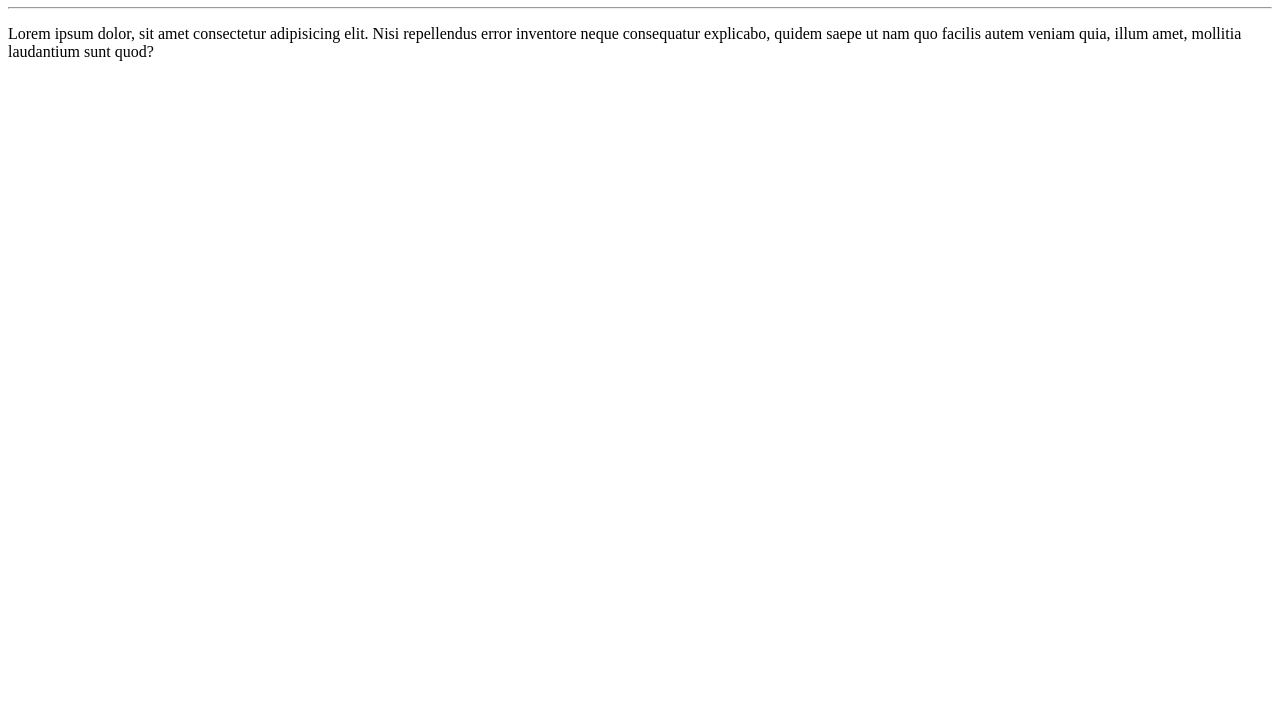
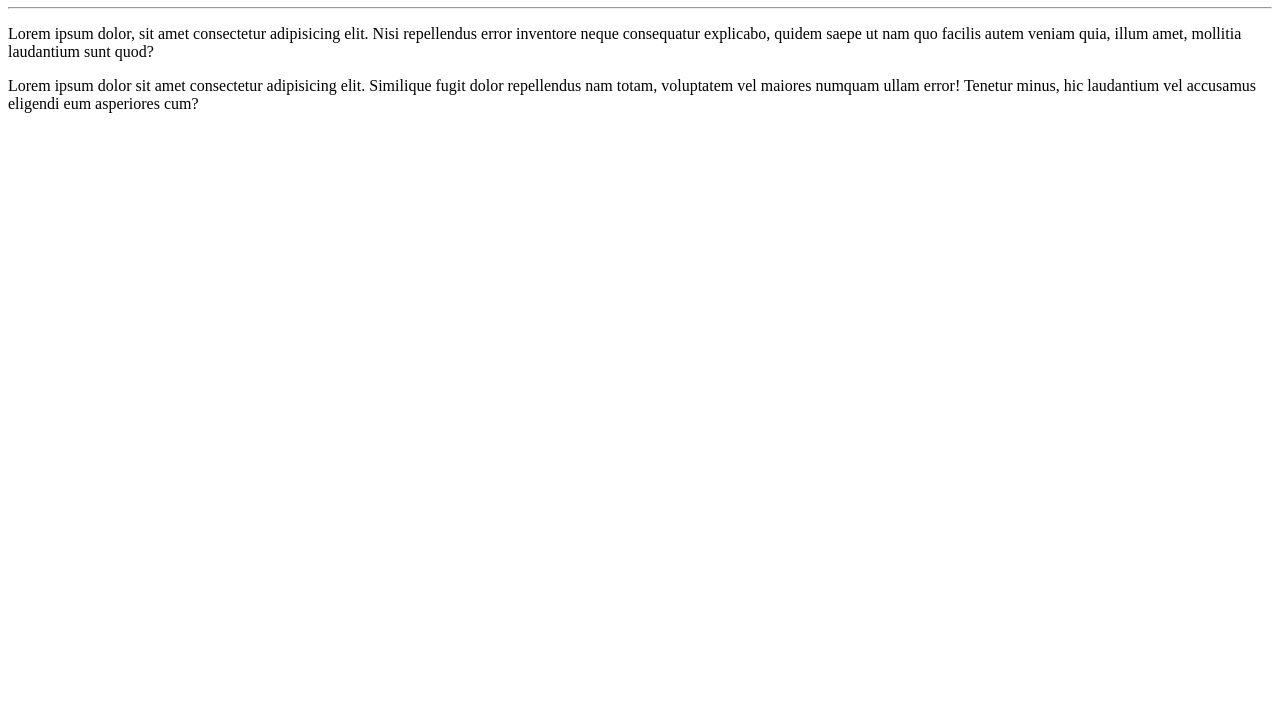
Before and after one commit to alessandrooalves/Ola-mundo, a plain HTML site: page site-exemplo/index.html in a window 1280 px wide. Shown: the part 73-800 px from the top of the page. Drawn offline with Linux system fonts and the light colour scheme.

Commit message:
Adicionei mais um parágrafo

```diff
--- a/site-exemplo/index.html
+++ b/site-exemplo/index.html
@@ -9,5 +9,6 @@
     <h1>Olá, mundo!</h1>
    <hr>
     <p>Lorem ipsum dolor, sit amet consectetur adipisicing elit. Nisi repellendus error inventore neque consequatur explicabo, quidem saepe ut nam quo facilis autem veniam quia, illum amet, mollitia laudantium sunt quod?</p>
+    <p>Lorem ipsum dolor sit amet consectetur adipisicing elit. Similique fugit dolor repellendus nam totam, voluptatem vel maiores numquam ullam error! Tenetur minus, hic laudantium vel accusamus eligendi eum asperiores cum?</p>
 </body>
 </html>
```
